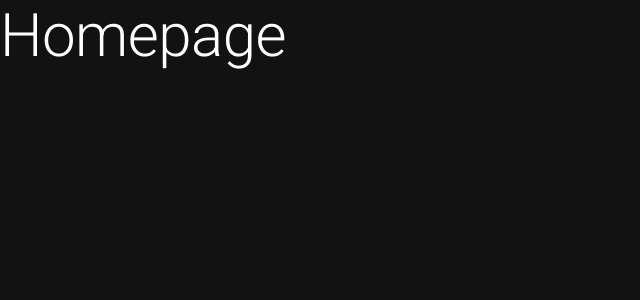
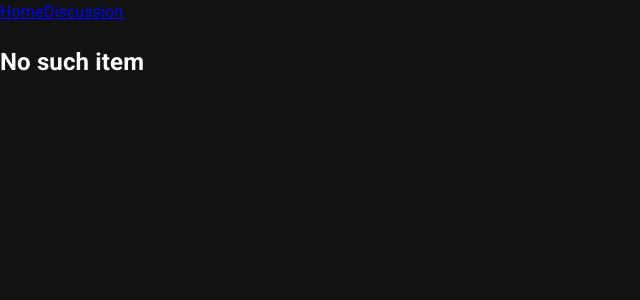
Before and after one commit to alex-kim-dev/hackernews-frontend, a React (Vite) app: page /item in a window 1280 px wide. Shown: the top 300 px of the page, without its empty margins (0-640 px from the left). Built offline with nearby package versions, Linux system fonts and the light colour scheme.

Commit message:
feat: set up routing

```diff
--- a/package.json
+++ b/package.json
@@ -29,7 +29,8 @@
     "@mui/icons-material": "5.15.4",
     "@mui/material": "5.15.4",
     "react": "18.2.0",
-    "react-dom": "18.2.0"
+    "react-dom": "18.2.0",
+    "react-router-dom": "5.3.4"
   },
   "devDependencies": {
     "@commitlint/cli": "18.4.4",
@@ -39,6 +40,7 @@
     "@testing-library/user-event": "14.5.2",
     "@types/react": "18.2.46",
     "@types/react-dom": "18.2.18",
+    "@types/react-router-dom": "5.3.3",
     "@typescript-eslint/eslint-plugin": "6.17.0",
     "@typescript-eslint/parser": "6.17.0",
     "@vitejs/plugin-react-swc": "3.5.0",
--- a/src/App.tsx
+++ b/src/App.tsx
@@ -1,5 +1,21 @@
-import Typography from '@mui/material/Typography';
+import { BrowserRouter, Link, Route, Switch } from 'react-router-dom';
+
+import { DiscussionPage } from './views/DiscussionPage';
+import { HomePage } from './views/HomePage';
 
 export const App = () => {
-  return <Typography variant='h2'>Homepage</Typography>;
+  return (
+    <BrowserRouter>
+      <Link to='/'>Home</Link>
+      <Link to='/item?id=38988944'>Discussion</Link>
+      <Switch>
+        <Route path='/item'>
+          <DiscussionPage />
+        </Route>
+        <Route path='/'>
+          <HomePage />
+        </Route>
+      </Switch>
+    </BrowserRouter>
+  );
 };
--- /dev/null
+++ b/src/views/DiscussionPage.tsx
@@ -0,0 +1,11 @@
+import { useLocation } from 'react-router-dom';
+
+export const DiscussionPage = () => {
+  const location = useLocation();
+  const queryParams = new URLSearchParams(location.search);
+  const id = queryParams.get('id');
+
+  if (!id) return <h2>No such item</h2>;
+
+  return <h2>Discussion #{id}</h2>;
+};
--- /dev/null
+++ b/src/views/HomePage.tsx
@@ -0,0 +1,3 @@
+export const HomePage = () => {
+  return <h2>Home</h2>;
+};
```
Also changed, not shown: 1 other file (tests, documents, lock files or other folders).
